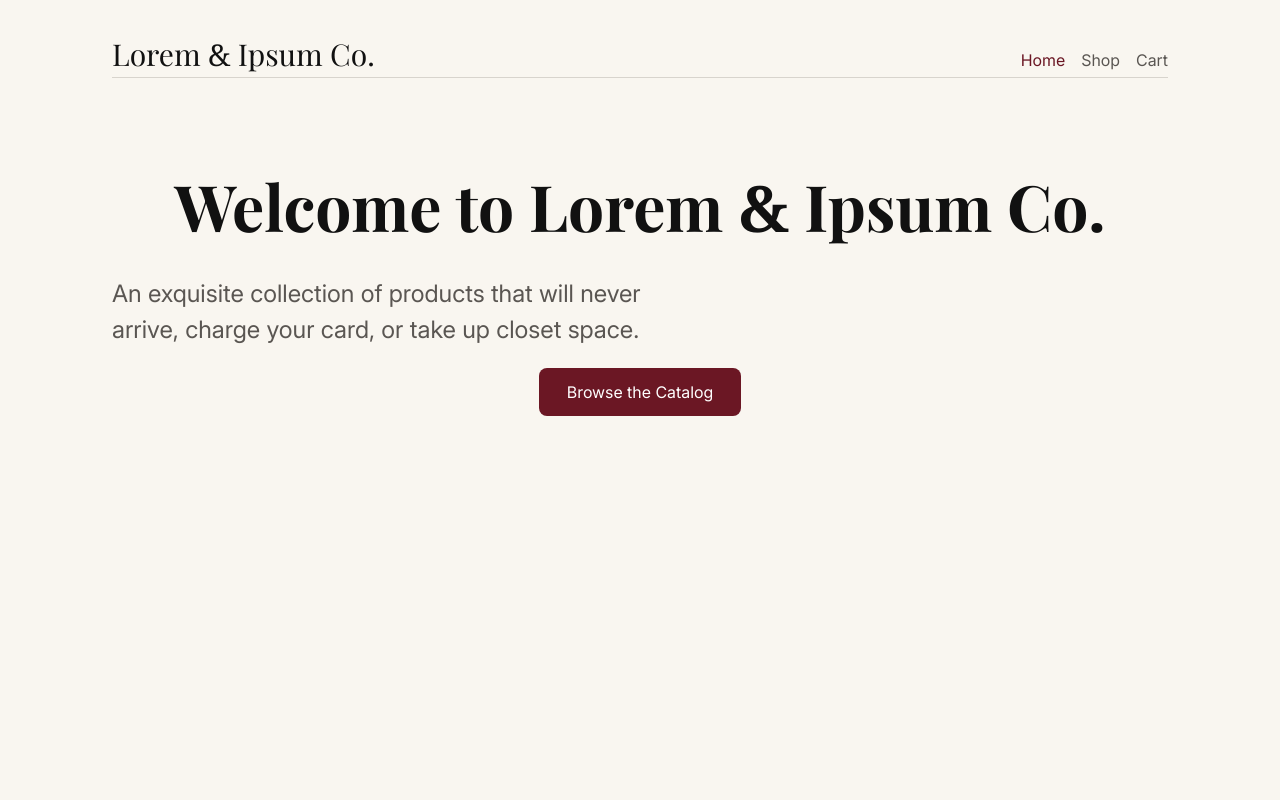
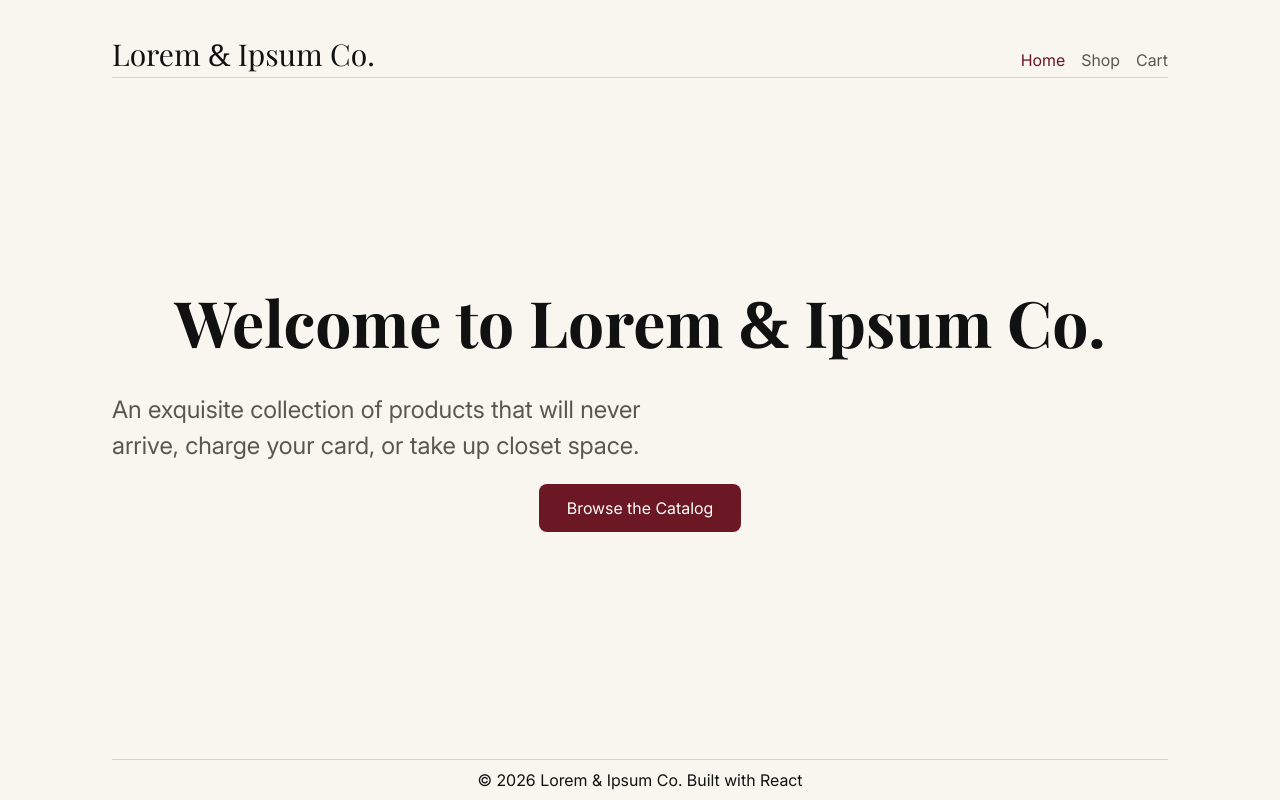
Before and after one commit to alexc2029/shopping-cart, a React (Vite) app: page / in a window 1280 px wide. Built offline with nearby package versions, Linux system fonts and the light colour scheme.

Commit message:
feat: add footer and center homepage

```diff
--- a/src/App.jsx
+++ b/src/App.jsx
@@ -11,7 +11,22 @@ const AppLayout = styled.div`
 	background-color: var(--color-bg);
 	color: var(--color-text);
 	padding: 2rem 7rem;
+	padding-bottom: 0;
 	font-family: "Inter", Helvetica, sans-serif;
+`;
+
+const Content = styled.main`
+	flex: 1 0 auto;
+	display: flex;
+	flex-direction: column;
+	border-bottom: 1px solid var(--color-border);
+	padding-bottom: 2rem;
+`;
+
+const StyledFooter = styled.footer`
+	flex-shrink: 0;
+	text-align: center;
+	padding: 0.5rem 0;
 `;
 
 function App() {
@@ -43,7 +58,7 @@ function App() {
 	return (
 		<AppLayout>
 			<Navbar productsInCartCount={productsInCartCount} />
-			<main>
+			<Content>
 				<Outlet
 					context={{
 						productsInCart,
@@ -53,7 +68,10 @@ function App() {
 						emptyCart,
 					}}
 				/>
-			</main>
+			</Content>
+			<StyledFooter>
+				© 2026 Lorem & Ipsum Co. Built with React
+			</StyledFooter>
 		</AppLayout>
 	);
 }
--- a/src/pages/Home.jsx
+++ b/src/pages/Home.jsx
@@ -21,9 +21,10 @@ const CallToActionLink = styled(CallToAction)`
 `;
 
 const HomeLayout = styled.div`
-	margin-top: 5rem;
+	flex: 1;
 	display: flex;
 	flex-direction: column;
+	justify-content: center;
 	align-items: center;
 	gap: 20px;
 `;
```
